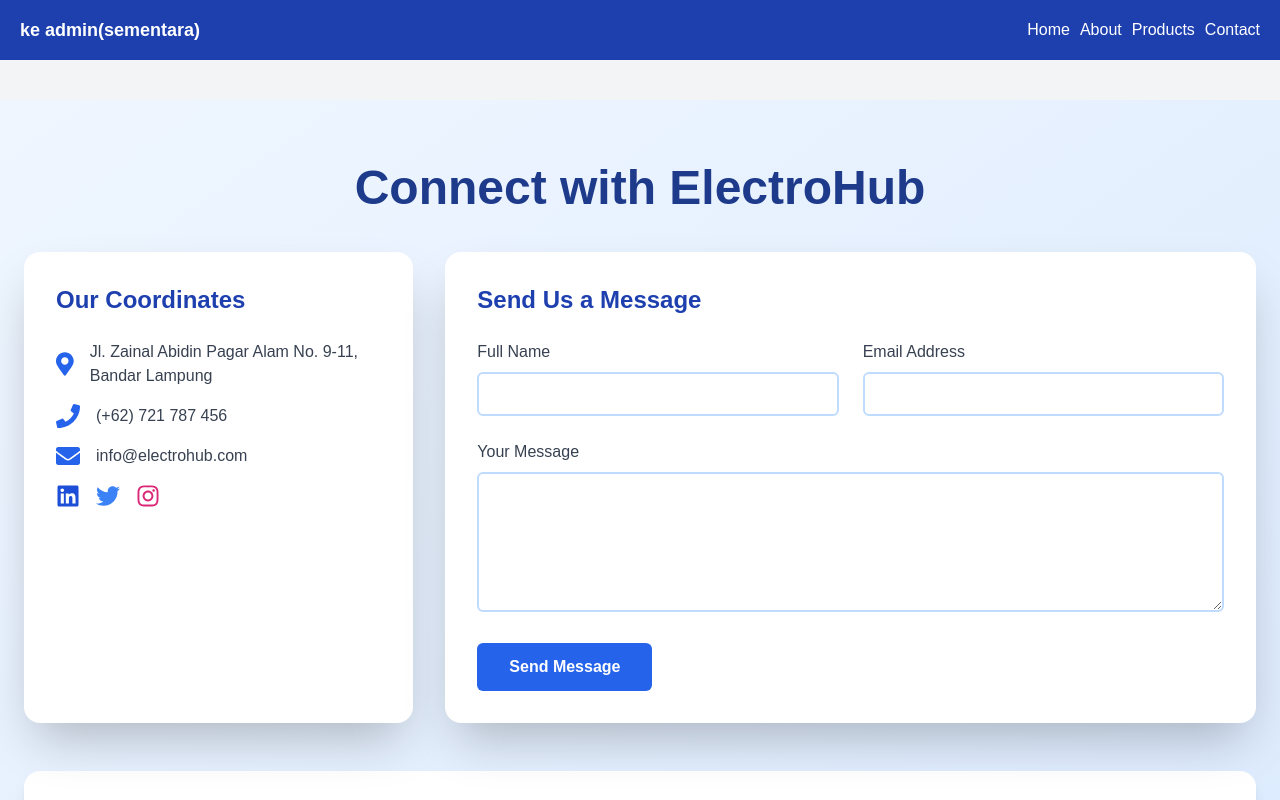
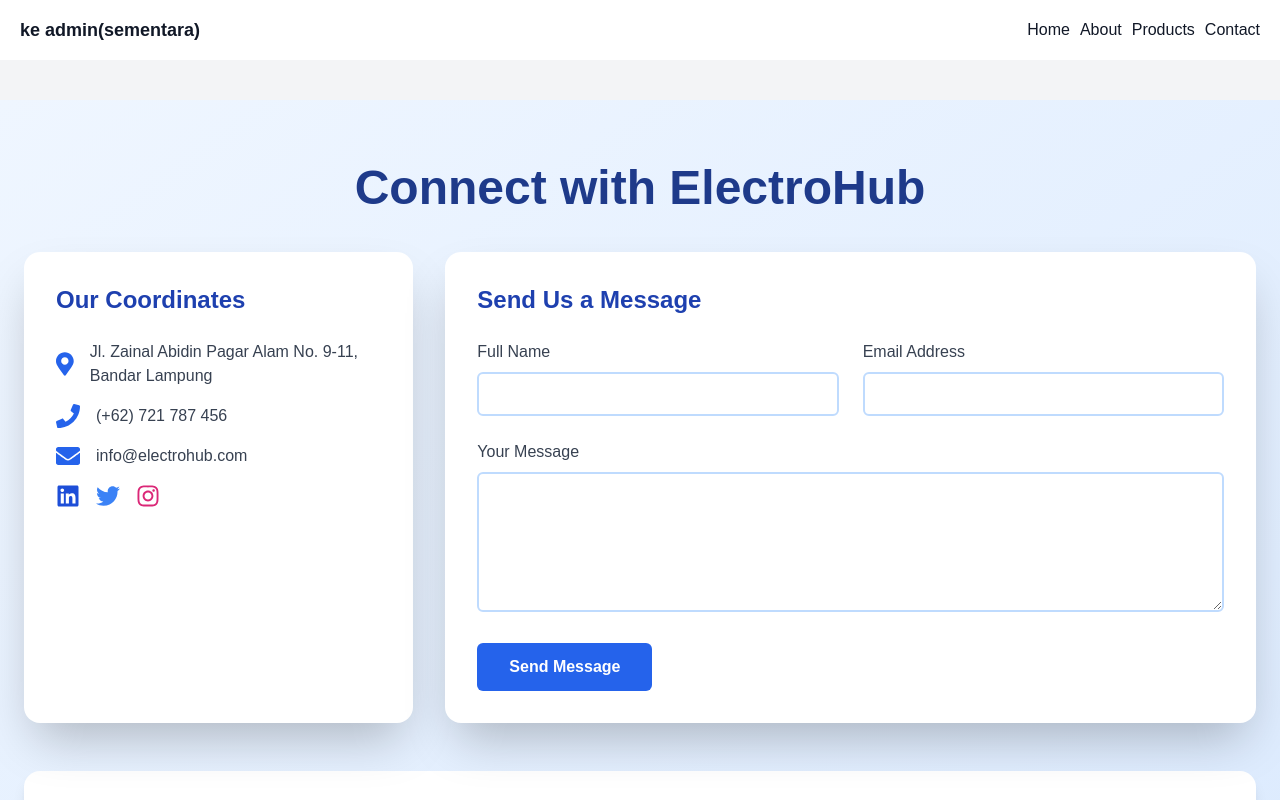
Before and after one commit to Deoca27/manusia-biasa, a Next.js app: page /contact in a window 1280 px wide. Shown: the top 800 px of the page. Built offline with nearby package versions, Linux system fonts and the light colour scheme.

Commit message:
rendika : menghpus bacground dan mengganti warna teks

```diff
--- a/app/layout.tsx
+++ b/app/layout.tsx
@@ -16,7 +16,7 @@ export default function RootLayout({
     <html lang="en" data-theme="lemonade">
       <body>
         {/* Area Header */}
-        <header className="flex justify-between items-center px-5 py-4 bg-blue-800 text-white shadow-lg">
+        <header className="flex justify-between items-center px-5 py-4 text-gray-900 shadow-lg">
           <Link href={"/admin/admin_controller"} className="text-lg font-bold hover:text-blue-400 transition">ke admin(sementara)</Link>
           <nav className="flex justify-end">
             <Link href={"/"} className="hover:text-blue-400 transition ml-2.5">Home</Link>
```
